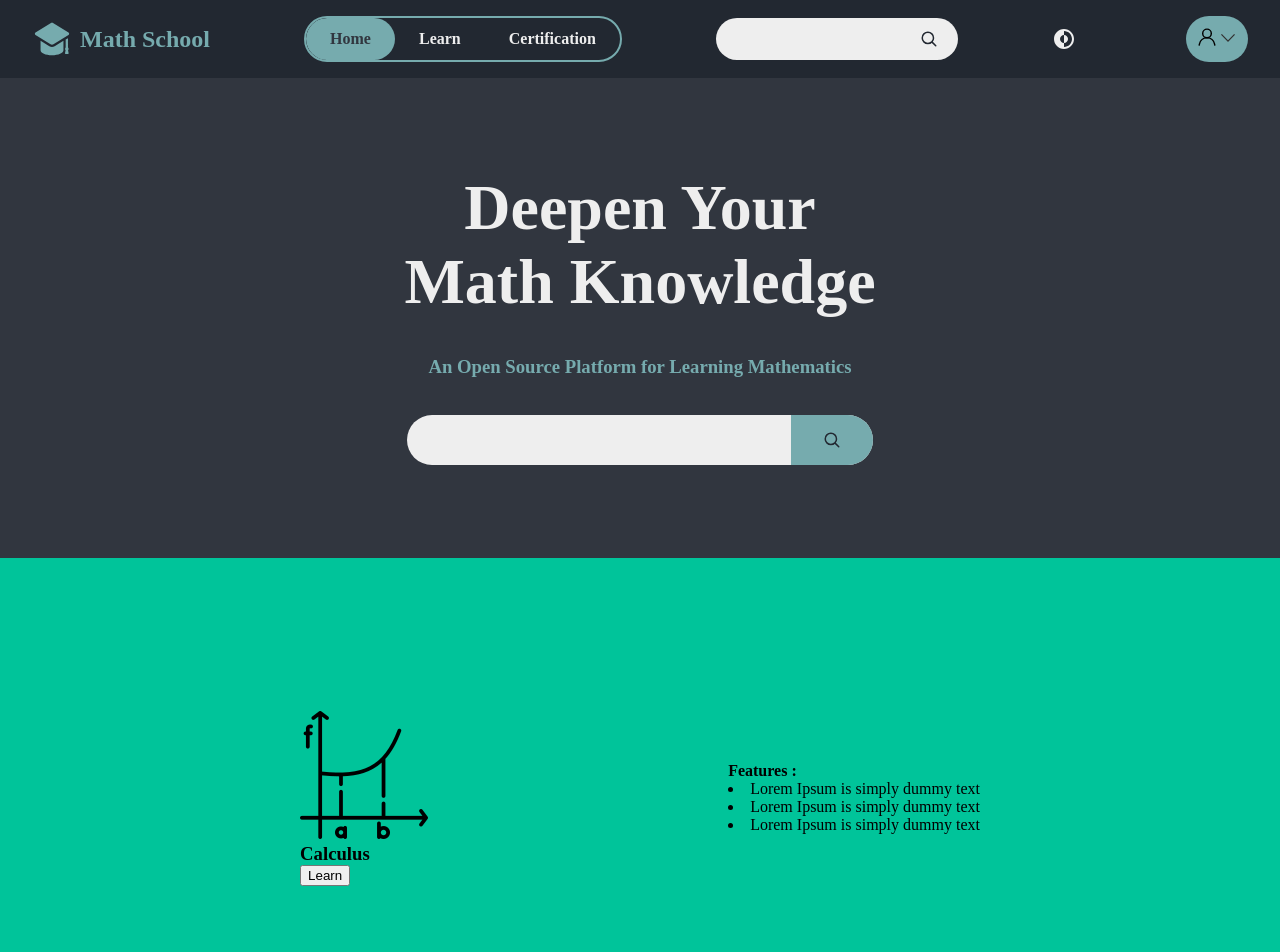
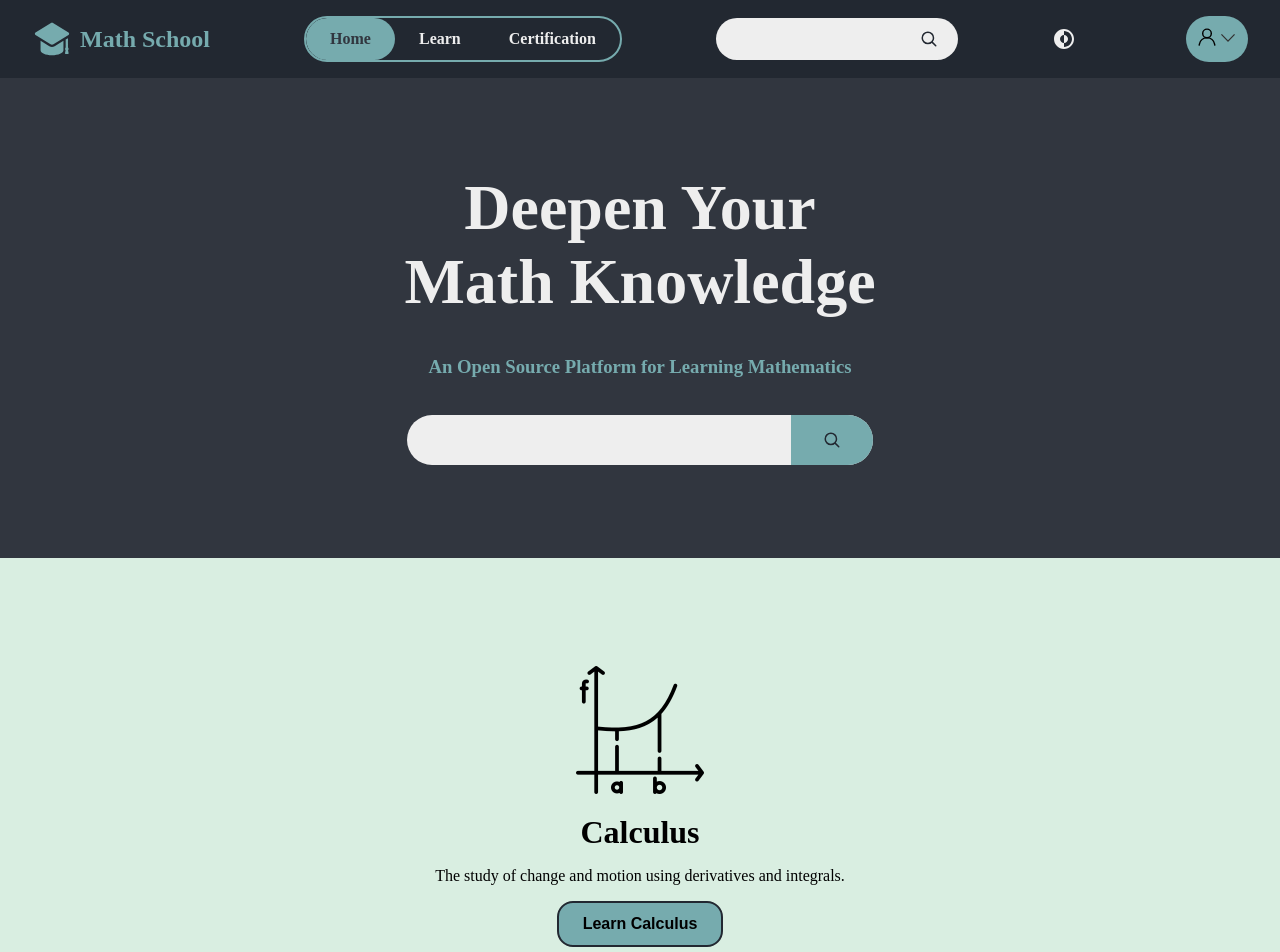
Before and after one commit to DryBoss/math-school, a React (Vite) app: page / in a window 1280 px wide. Shown: the top 952 px of the page. Built offline with nearby package versions, Linux system fonts and the light colour scheme.

Commit message:
course section

```diff
--- a/src/components/main/pages/home-page/Home-page.jsx
+++ b/src/components/main/pages/home-page/Home-page.jsx
@@ -8,9 +8,10 @@ import statisticsIcon from "./../../../../assets/math-icons/statistics.png";
 function HomePage() {
   const courseDetails = [
     [
-      "#00c49a",
+      "#d9eee1",
       calculusIcon,
       "Calculus",
+      "The study of change and motion using derivatives and integrals.",
       [
         "Lorem Ipsum is simply dummy text",
         "Lorem Ipsum is simply dummy text",
@@ -18,9 +19,10 @@ function HomePage() {
       ],
     ],
     [
-      "#f8e16c",
+      "#fff4a3",
       linearAlgebraIcon,
       "Linear Algebra",
+      "The study of vectors, matrices, and linear transformations.",
       [
         "Lorem Ipsum is simply dummy text",
         "Lorem Ipsum is simply dummy text",
@@ -28,9 +30,10 @@ function HomePage() {
       ],
     ],
     [
-      "#ffc2b4",
+      "#f3ecea",
       statisticsIcon,
       "Statistics",
+      "The study of data collection, analysis, and interpretation.",
       [
         "Lorem Ipsum is simply dummy text",
         "Lorem Ipsum is simply dummy text",
@@ -47,7 +50,8 @@ function HomePage() {
           color={courseDetail[0]}
           image={courseDetail[1]}
           name={courseDetail[2]}
-          details={courseDetail[3]}
+          description={courseDetail[3]}
+          details={courseDetail[4]}
         />
       ))}
     </>
--- a/src/components/main/pages/home-page/sections/course-section/Course-section.jsx
+++ b/src/components/main/pages/home-page/sections/course-section/Course-section.jsx
@@ -1,6 +1,6 @@
 import styles from "./Course-section.module.css";
 
-function CourseSection({ color, image, name, details }) {
+function CourseSection({ color, image, name, description, details }) {
   const style = {
     backgroundColor: color,
   };
@@ -8,12 +8,12 @@ function CourseSection({ color, image, name, details }) {
   return (
     <div className={styles.course} style={style}>
       <div className={styles.courseTitle}>
-        <img src={image} alt="" />
+        <img src={image} alt={name} />
         <h3>{name}</h3>
-        <button>Learn</button>
+        <p className={styles.description}>{description}</p>
+        <button>Learn {name}</button>
       </div>
       <div className={styles.courseDetails}>
-        <h4>Features :</h4>
         {details.map((detail, index) => {
           return <li key={index}>{detail}</li>;
         })}
--- a/src/components/main/pages/home-page/sections/course-section/Course-section.module.css
+++ b/src/components/main/pages/home-page/sections/course-section/Course-section.module.css
@@ -5,3 +5,41 @@
   align-items: center;
   height: 30em;
 }
+
+.courseTitle {
+  text-align: center;
+}
+.courseTitle img {
+  padding: 1em;
+}
+.courseTitle h3 {
+  font-size: 2em;
+}
+.courseTitle p {
+  font-size: 1em;
+  padding: 1em;
+}
+.courseTitle button {
+  padding: 0.75em 1.5em;
+  font-size: 1em;
+  font-weight: bold;
+  border: 2px solid #222831;
+  border-radius: 1em;
+  background-color: #76abae;
+}
+
+.courseDetails {
+  display: none;
+  font-size: 1.2em;
+}
+
+@media (max-width: 768px) {
+  .course {
+    font-size: 12px;
+  }
+}
+@media (max-width: 480px) {
+  .course {
+    font-size: 10px;
+  }
+}
--- a/src/components/main/pages/home-page/sections/course-section/Course-section.module.scss
+++ b/src/components/main/pages/home-page/sections/course-section/Course-section.module.scss
@@ -7,3 +7,42 @@
   align-items: center;
   height: 30em;
 }
+
+.courseTitle {
+  text-align: center;
+  img {
+    padding: 1em;
+  }
+  h3 {
+    font-size: 2em;
+  }
+  p {
+    font-size: 1em;
+    padding: 1em;
+  }
+  button {
+    padding: 0.75em 1.5em;
+    font-size: 1em;
+    font-weight: bold;
+    border: 2px solid $primary-dark;
+    border-radius: 1em;
+    background-color: $primary-light;
+  }
+}
+
+.courseDetails {
+  display: none;
+  font-size: 1.2em;
+}
+
+@media (max-width: 768px) {
+  .course {
+    font-size: 12px;
+  }
+}
+
+@media (max-width: 480px) {
+  .course {
+    font-size: 10px;
+  }
+}
```
